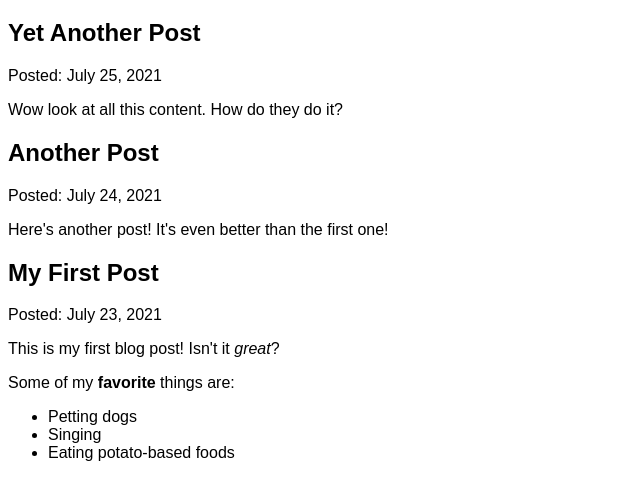
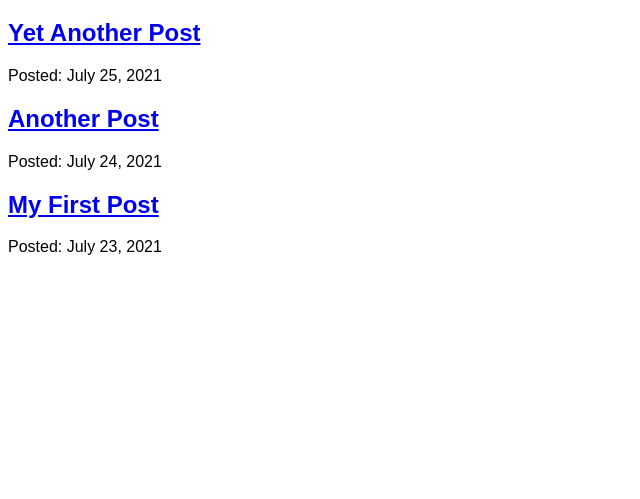
Before and after one commit to furico/my-first-gatsby-site, a Gatsby site: page /blog in a window 1280 px wide. Shown: the part 157-656 px from the top of the page, without its empty margins (0-640 px from the left). Built offline with nearby package versions, Linux system fonts and the light colour scheme; Gatsby itself is replaced by a stand-in of ours.

Commit message:
Finished Gatsby Tutorial Part 6

```diff
--- a/src/pages/blog/index.js
+++ b/src/pages/blog/index.js
@@ -1,6 +1,5 @@
 import * as React from 'react'
-import { graphql } from 'gatsby'
-import { MDXRenderer } from 'gatsby-plugin-mdx'
+import { Link, graphql } from 'gatsby'
 import Layout from '../../components/layout'
 
 const BlogPage = ({ data }) => {
@@ -9,11 +8,10 @@ const BlogPage = ({ data }) => {
       {
         data.allMdx.nodes.map((node) => (
           <article key={node.id}>
-            <h2>{node.frontmatter.title}</h2>
+            <h2><Link to={`/blog/${node.slug}`}>
+              {node.frontmatter.title}
+            </Link></h2>
             <p>Posted: {node.frontmatter.date}</p>
-            <MDXRenderer>
-              {node.body}
-            </MDXRenderer>
           </article>
         ))
       }
@@ -31,6 +29,7 @@ export const query = graphql`
         }
         id
         body
+        slug
       }
     }
   }
```
